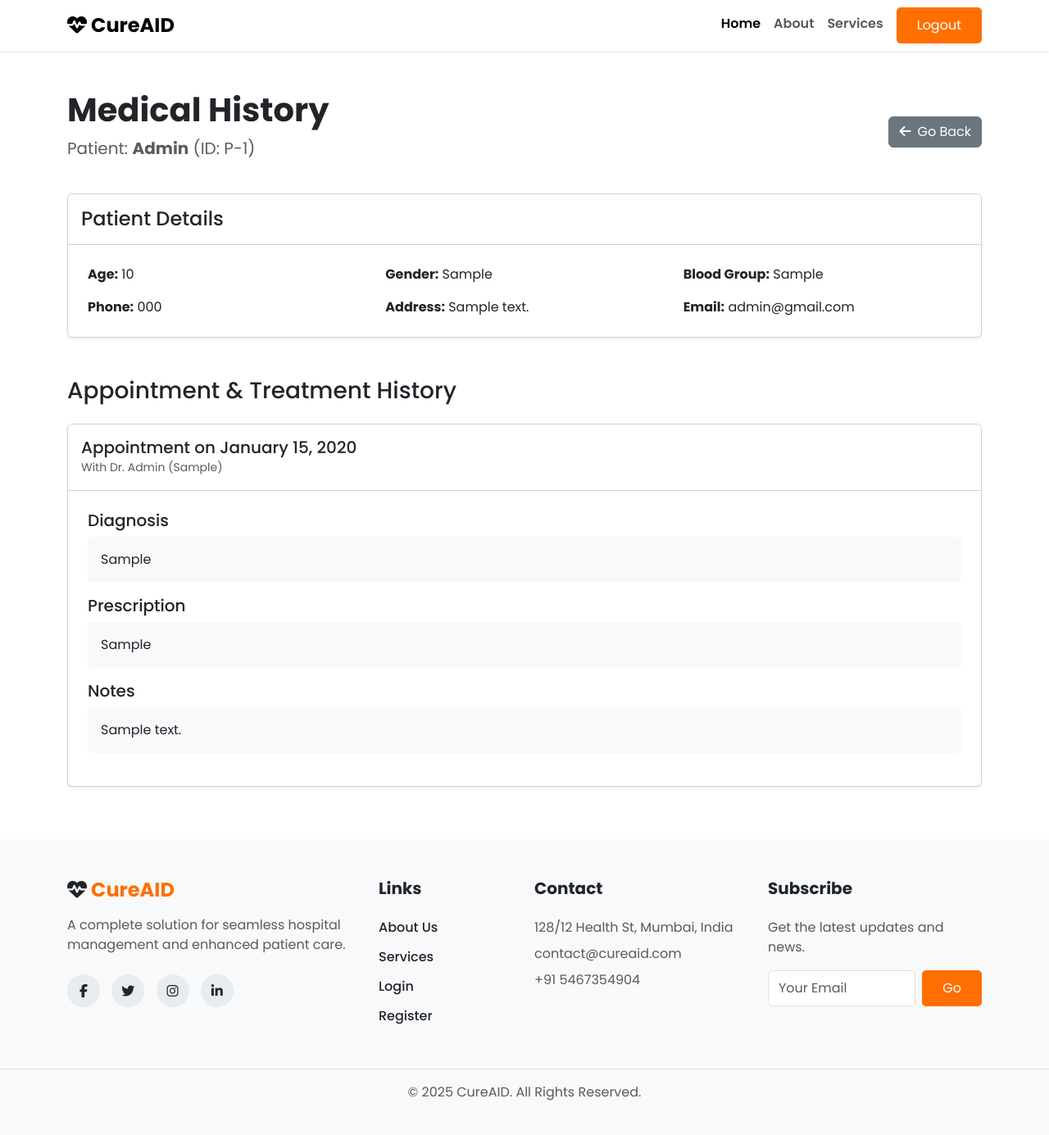
After one commit to Kaushal00Vaid/Hospital_Management_V1, a Flask app: page /admin/patient_history/1 in a window 1280 px wide. The commit adds this page. Shown: the whole page at 82% size. Run offline with Flask 3, Linux system fonts and the light colour scheme; the visitor is signed in with stand-in values (Sample User, id 1); tables that the repository leaves empty hold one stand-in row (values such as "Sample post").

Commit message:
Milestone-HMS Appointment-Treatment

```diff
--- a/routes.py
+++ b/routes.py
@@ -410,6 +410,19 @@ def delete_patient(patient_id):
     flash(f'Patient {patient_name} and all associated data have been permanently deleted.', 'success')
     return redirect(url_for('admin_dashboard'))
 
+# view patient hitory
+@app.route("/admin/patient_history/<int:patient_id>")
+@admin_auth_required
+def admin_view_patient_history(patient_id):
+    patient = Patient.query.get_or_404(patient_id)
+
+    appointments = Appointment.query.filter_by(
+        patient_id=patient.id
+    ).order_by(Appointment.appointment_date.desc()).all()
+
+    return render_template("doctor/patient_history.html", patient=patient, appointments=appointments)
+
+
 
 # --------------------- Doctor Routes ----------------
 
@@ -526,6 +539,21 @@ def book_appointment(doctor_id):
             flash(message, 'danger')
             return redirect(url_for('book_appointment', doctor_id=doctor.id))
 
+        # double book check
+        slot_start = appointment_date
+        slot_end = appointment_date + timedelta(minutes=1)
+
+        existing_appointment = Appointment.query.filter(
+            Appointment.doctor_id == doctor.id,
+            Appointment.status == 'Scheduled',
+            Appointment.appointment_date >= slot_start,
+            Appointment.appointment_date < slot_end
+        ).first()
+
+        if existing_appointment:
+            flash(f"Sorry, Dr. {doctor.user.name} is already booked at this time. Please choose another slot.", 'danger')
+            return redirect(url_for('book_appointment', doctor_id=doctor.id))
+
         new_appointment = Appointment(
             patient_id=patient.id,
             doctor_id=doctor.id,
@@ -599,6 +627,23 @@ def reschedule_appointment(appointment_id):
             flash(message, 'danger')
             return redirect(url_for('reschedule_appointment', appointment_id=appointment.id))
 
+        # double book check (exc current)
+        slot_start = new_appointment_date
+        slot_end = new_appointment_date + timedelta(minutes=1)
+
+        existing_appointment = Appointment.query.filter(
+            Appointment.doctor_id == appointment.doctor_id,
+            Appointment.status == 'Scheduled',
+            Appointment.appointment_date >= slot_start,
+            Appointment.appointment_date < slot_end,
+            Appointment.id != appointment_id  # Exc curr
+        ).first()
+
+        if existing_appointment:
+            flash(f"Sorry, this time slot is already booked. Please choose another.", 'danger')
+            return redirect(url_for('reschedule_appointment', appointment_id=appointment.id))
+
+
         appointment.appointment_date = new_appointment_date
         db.session.commit()
 
--- a/templates/admin/dashboard.html
+++ b/templates/admin/dashboard.html
@@ -189,6 +189,11 @@
                     class="btn btn-sm btn-outline-secondary"
                     >Edit</a
                   >
+                  <a
+                    href="{{ url_for('admin_view_patient_history', patient_id=patient.id) }}"
+                    class="btn btn-sm btn-outline-primary"
+                    >View History</a
+                  >
                   <form
                     action="{{ url_for('delete_patient', patient_id=patient.id) }}"
                     method="POST"
--- a/templates/boilerplate.html
+++ b/templates/boilerplate.html
@@ -84,7 +84,7 @@
         <div class="collapse navbar-collapse" id="navbarNav">
           <ul class="navbar-nav ms-auto">
             <li class="nav-item">
-              <a class="nav-link active" aria-current="page" href="#">Home</a>
+              <a class="nav-link active" aria-current="page" href="/">Home</a>
             </li>
             <li class="nav-item">
               <a class="nav-link" href="#">About</a>
--- /dev/null
+++ b/templates/doctor/patient_history.html
@@ -0,0 +1,89 @@
+{% extends "boilerplate.html" %} {% block body %}
+<div class="dashboard-section py-5">
+  <div class="container">
+    <div class="d-flex justify-content-between align-items-center mb-4">
+      <div>
+        <h1 class="fw-bold">Medical History</h1>
+        <p class="text-muted fs-5">
+          Patient: <strong>{{ patient.user.name }}</strong> (ID: P-{{ patient.id
+          }})
+        </p>
+      </div>
+      <a href="javascript:history.back()" class="btn btn-secondary"
+        ><i class="fa-solid fa-arrow-left me-2"></i>Go Back</a
+      >
+    </div>
+
+    <div class="card shadow-sm mb-5">
+      <div class="card-header bg-white py-3">
+        <h4 class="mb-0">Patient Details</h4>
+      </div>
+      <div class="card-body p-4">
+        <div class="row">
+          <div class="col-md-4"><strong>Age:</strong> {{ patient.age }}</div>
+          <div class="col-md-4">
+            <strong>Gender:</strong> {{ patient.gender }}
+          </div>
+          <div class="col-md-4">
+            <strong>Blood Group:</strong> {{ patient.blood_group }}
+          </div>
+          <div class="col-md-4 mt-3">
+            <strong>Phone:</strong> {{ patient.phone }}
+          </div>
+          <div class="col-md-4 mt-3">
+            <strong>Address:</strong> {{ patient.address }}
+          </div>
+          <div class="col-md-4 mt-3">
+            <strong>Email:</strong> {{ patient.user.email }}
+          </div>
+        </div>
+      </div>
+    </div>
+
+    <h3 class="mb-4">Appointment & Treatment History</h3>
+
+    {% for appointment in appointments %}
+    <div class="card shadow-sm mb-3">
+      <div class="card-header bg-white py-3">
+        <h5 class="mb-0">
+          Appointment on {{ appointment.appointment_date.strftime('%B %d, %Y')
+          }}
+        </h5>
+        <small class="text-muted">
+          With Dr. {{ appointment.doctor.user.name }} ({{
+          appointment.doctor.specialization }})
+        </small>
+      </div>
+      <div class="card-body p-4">
+        {% if appointment.treatment %}
+        <h5>Diagnosis</h5>
+        <p class="bg-light p-3 rounded">
+          {{ appointment.treatment.diagnosis }}
+        </p>
+
+        <h5>Prescription</h5>
+        <p class="bg-light p-3 rounded">
+          {{ appointment.treatment.prescription }}
+        </p>
+
+        {% if appointment.treatment.notes %}
+        <h5>Notes</h5>
+        <p class="bg-light p-3 rounded">{{ appointment.treatment.notes }}</p>
+        {% endif %} {% else %}
+        <p class="text-muted">
+          No treatment record was filed for this appointment. (Status: {{
+          appointment.status|capitalize }})
+        </p>
+        {% endif %}
+      </div>
+    </div>
+    {% else %}
+    <div class="card shadow-sm">
+      <div class="card-body text-center p-5">
+        <p class="text-muted">This patient has no past appointment records.</p>
+      </div>
+    </div>
+    {% endfor %}
+  </div>
+</div>
+{% endblock %}
--- a/templates/landing.html
+++ b/templates/landing.html
@@ -13,7 +13,9 @@
           communicate with medical staff.
         </p>
         <div class="d-flex">
-          <a href="#" class="btn btn-custom me-3">Book an Appointment</a>
+          <a href="{{ url_for('find_doctor') }}" class="btn btn-custom me-3"
+            >Book an Appointment</a
+          >
           <a href="#" class="btn btn-outline-custom">Learn More</a>
         </div>
       </div>
```
